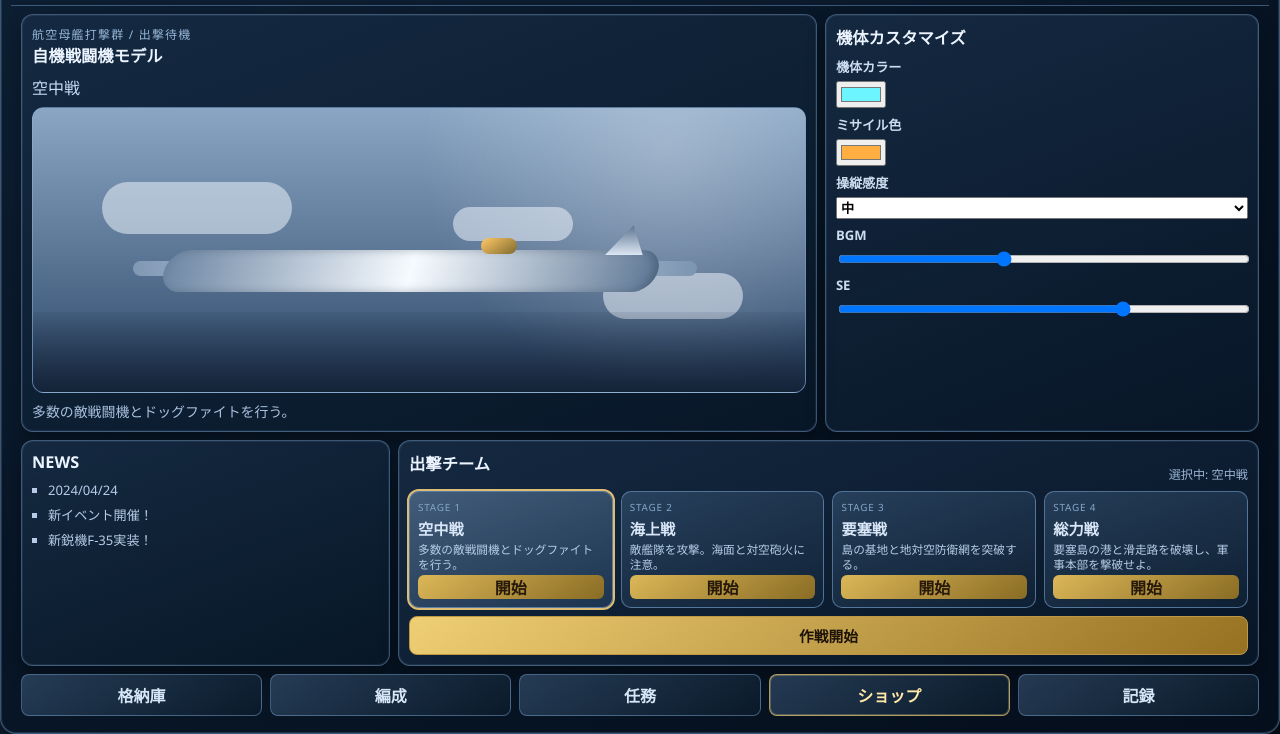
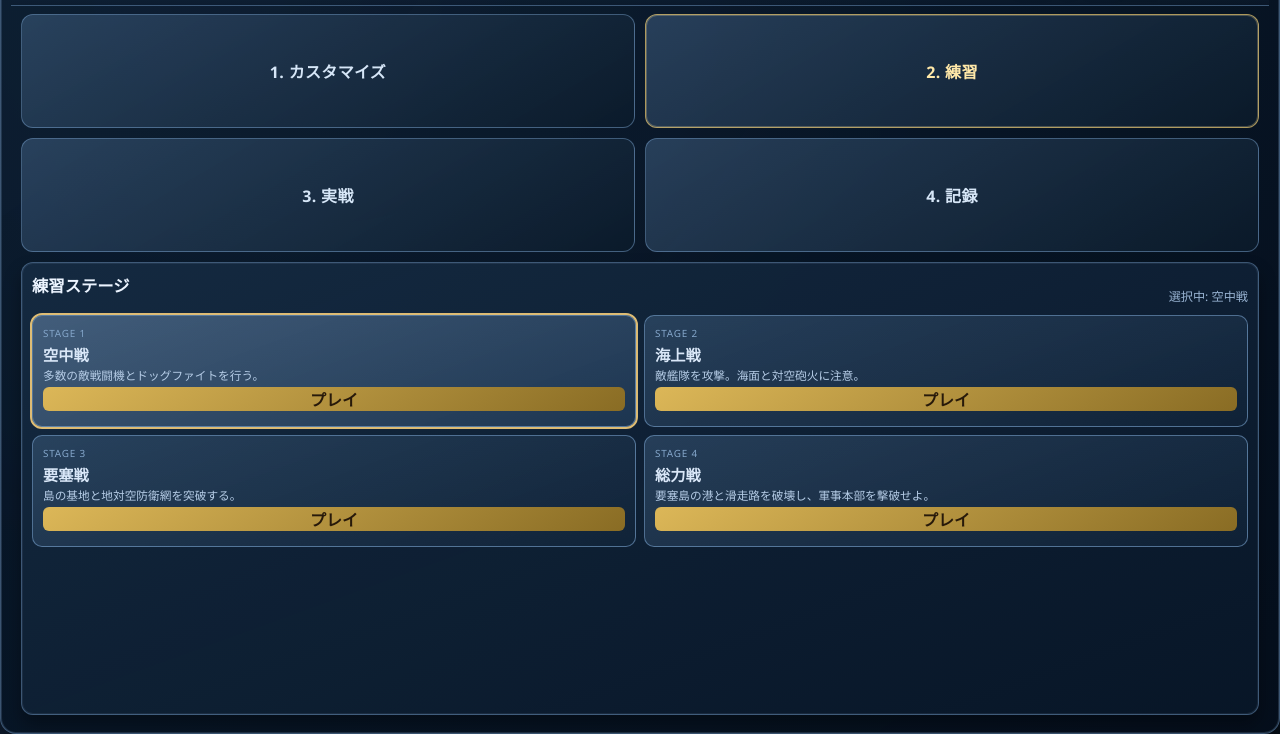
Before and after one commit to Roku-brand/kugun-muso, a website built with Vite: page index.html in a window 1280 px wide. Shown: the part 66-800 px from the top of the page. Built offline with nearby package versions, Linux system fonts and the light colour scheme.

Commit message:
Simplify top screen into four-tab dashboard

```diff
--- a/src/main.js
+++ b/src/main.js
@@ -8,9 +8,30 @@ const STAGES = [
   { id: 'totalWar', name: '総力戦', desc: '要塞島の港と滑走路を破壊し、軍事本部を撃破せよ。' },
 ];
 
+const HOME_TABS = [
+  { id: 'customize', label: '1. カスタマイズ' },
+  { id: 'practice', label: '2. 練習' },
+  { id: 'combat', label: '3. 実戦' },
+  { id: 'records', label: '4. 記録' },
+];
+
+const RECORDS_KEY = 'kugun_records';
+const EMPTY_RECORDS = {
+  sorties: 0,
+  clears: 0,
+  failures: 0,
+  enemyKills: {
+    fighter: 0,
+    ship: 0,
+    turret: 0,
+  },
+};
+
 const app = document.getElementById('app');
 let selectedStage = STAGES[0].id;
 let settings = loadSettings();
+let activeTab = 'practice';
+let records = loadRecords();
 let gameScene = null;
 
 window.addEventListener('gesturestart', (event) => {
@@ -44,29 +65,11 @@ function renderTop() {
       </header>
 
       <main class="home-main">
-        <section class="hero-panel home-panel" id="panel-model"></section>
-        <section class="custom-panel home-panel" id="panel-custom"></section>
+        <section class="dashboard-shell">
+          <nav class="quadrant-tabs" id="quadrant-tabs" aria-label="トップタブ"></nav>
+          <section class="dashboard-panel home-panel" id="dashboard-content"></section>
+        </section>
       </main>
-
-      <section class="bottom-dock">
-        <section class="news-panel home-panel">
-          <h2>NEWS</h2>
-          <ul>
-            <li>2024/04/24</li>
-            <li>新イベント開催！</li>
-            <li>新鋭機F-35実装！</li>
-          </ul>
-        </section>
-        <section class="sortie-panel home-panel" id="panel-stage"></section>
-      </section>
-
-      <nav class="home-nav" aria-label="トップメニュー">
-        <button>格納庫</button>
-        <button>編成</button>
-        <button>任務</button>
-        <button class="active">ショップ</button>
-        <button>記録</button>
-      </nav>
 
       <section class="setting-drawer hidden" id="panel-setting">
         <div class="setting-drawer-head">
@@ -79,10 +82,44 @@ function renderTop() {
   `;
 
   bindSettingDrawer();
-  renderStagePanel();
-  renderModelPanel();
-  renderCustomPanel();
+  renderTabs();
+  renderActiveTab();
   renderSettingPanel();
+}
+
+function renderTabs() {
+  const nav = document.getElementById('quadrant-tabs');
+  nav.innerHTML = HOME_TABS.map((tab) => `
+    <button class="quadrant-tab ${activeTab === tab.id ? 'active' : ''}" data-tab="${tab.id}">${tab.label}</button>
+  `).join('');
+
+  nav.querySelectorAll('.quadrant-tab').forEach((button) => {
+    button.addEventListener('click', () => {
+      activeTab = button.dataset.tab;
+      renderTabs();
+      renderActiveTab();
+    });
+  });
+}
+
+function renderActiveTab() {
+  const content = document.getElementById('dashboard-content');
+  if (activeTab === 'customize') {
+    renderCustomPanel(content);
+    return;
+  }
+
+  if (activeTab === 'practice') {
+    renderPracticePanel(content);
+    return;
+  }
+
+  if (activeTab === 'combat') {
+    renderCombatPanel(content);
+    return;
+  }
+
+  renderRecordsPanel(content);
 }
 
 function bindSettingDrawer() {
@@ -95,11 +132,10 @@ function bindSettingDrawer() {
   });
 }
 
-function renderStagePanel() {
-  const panel = document.getElementById('panel-stage');
+function renderPracticePanel(panel) {
   panel.innerHTML = `
-    <div class="sortie-title-row">
-      <h2>出撃チーム</h2>
+    <div class="panel-title-row">
+      <h2>練習ステージ</h2>
       <p>選択中: ${STAGES.find((stage) => stage.id === selectedStage)?.name}</p>
     </div>
     <div class="stage-button-list">
@@ -109,49 +145,35 @@ function renderStagePanel() {
             <span class="stage-order">STAGE ${index + 1}</span>
             <strong>${s.name}</strong>
             <small>${s.desc}</small>
-            <em>開始</em>
+            <em>プレイ</em>
           </button>
         `,
       ).join('')}
     </div>
-    <button class="sortie-btn" id="start-btn">作戦開始</button>
   `;
 
   panel.querySelectorAll('.stage-card').forEach((card) => {
     card.addEventListener('click', () => {
       selectedStage = card.dataset.stage;
-      renderStagePanel();
-      renderModelPanel();
+      renderPracticePanel(panel);
+      startBattle();
     });
   });
-
-  document.getElementById('start-btn').addEventListener('click', startBattle);
 }
 
-function renderModelPanel() {
-  const selected = STAGES.find((stage) => stage.id === selectedStage);
-  const panel = document.getElementById('panel-model');
+function renderCombatPanel(panel) {
   panel.innerHTML = `
-    <div class="model-heading">
-      <p class="hero-overline">航空母艦打撃群 / 出撃待機</p>
-      <h2>自機戦闘機モデル</h2>
-      <p class="hero-stage">${selected?.name ?? ''}</p>
+    <div class="panel-title-row">
+      <h2>実戦コース</h2>
     </div>
-    <div class="jet-model-view" aria-label="自機戦闘機モデル表示">
-      <div class="jet-cloud cloud-a"></div>
-      <div class="jet-cloud cloud-b"></div>
-      <div class="jet-cloud cloud-c"></div>
-      <div class="jet-wing"></div>
-      <div class="jet-body"></div>
-      <div class="jet-tail"></div>
-      <div class="jet-cockpit"></div>
+    <div class="placeholder-panel">
+      <p>近日公開（デモ）</p>
+      <small>将来的に長編ミッション・本格コースを実装予定です。</small>
     </div>
-    <p class="stage-desc">${selected?.desc ?? ''}</p>
   `;
 }
 
-function renderCustomPanel() {
-  const panel = document.getElementById('panel-custom');
+function renderCustomPanel(panel) {
   panel.innerHTML = `
     <h2>機体カスタマイズ</h2>
     <div class="setting-grid compact">
@@ -177,6 +199,25 @@ function renderCustomPanel() {
     </div>
   `;
   bindSettingInputs(panel);
+}
+
+function renderRecordsPanel(panel) {
+  panel.innerHTML = `
+    <div class="panel-title-row">
+      <h2>戦闘記録</h2>
+    </div>
+    <div class="records-grid">
+      <div class="record-pill"><span>出撃回数</span><strong>${records.sorties}</strong></div>
+      <div class="record-pill"><span>クリア回数</span><strong>${records.clears}</strong></div>
+      <div class="record-pill"><span>失敗回数</span><strong>${records.failures}</strong></div>
+    </div>
+    <h3 class="record-subtitle">敵種別撃墜数</h3>
+    <div class="records-grid">
+      <div class="record-pill"><span>敵戦闘機</span><strong>${records.enemyKills.fighter}</strong></div>
+      <div class="record-pill"><span>敵艦艇</span><strong>${records.enemyKills.ship}</strong></div>
+      <div class="record-pill"><span>対空砲台</span><strong>${records.enemyKills.turret}</strong></div>
+    </div>
+  `;
 }
 
 function renderSettingPanel() {
@@ -288,9 +329,20 @@ async function startBattle() {
     overlayRoot: document.getElementById('overlay'),
     stage: selectedStage,
     settings,
+    onEnemyDestroyed: (enemyType) => {
+      records.enemyKills[enemyType] = (records.enemyKills[enemyType] ?? 0) + 1;
+      saveRecords(records);
+    },
+    onBattleFinished: (success) => {
+      records.sorties += 1;
+      if (success) records.clears += 1;
+      else records.failures += 1;
+      saveRecords(records);
+    },
     onExit: () => {
       gameScene?.dispose();
       gameScene = null;
+      records = loadRecords();
       renderTop();
     },
   });
@@ -309,6 +361,29 @@ function labelDifficulty(v) {
   return { easy: '簡単', normal: 'ふつう', hard: '難しい' }[v];
 }
 
+function loadRecords() {
+  try {
+    const parsed = JSON.parse(localStorage.getItem(RECORDS_KEY));
+    if (!parsed) return structuredClone(EMPTY_RECORDS);
+    return {
+      sorties: Number(parsed.sorties) || 0,
+      clears: Number(parsed.clears) || 0,
+      failures: Number(parsed.failures) || 0,
+      enemyKills: {
+        fighter: Number(parsed.enemyKills?.fighter) || 0,
+        ship: Number(parsed.enemyKills?.ship) || 0,
+        turret: Number(parsed.enemyKills?.turret) || 0,
+      },
+    };
+  } catch {
+    return structuredClone(EMPTY_RECORDS);
+  }
+}
+
+function saveRecords(nextRecords) {
+  localStorage.setItem(RECORDS_KEY, JSON.stringify(nextRecords));
+}
+
 window.addEventListener('beforeunload', () => {
   if (gameScene) gameScene.dispose();
 });
--- a/src/style.css
+++ b/src/style.css
@@ -38,7 +38,7 @@ html, body {
 
 .home-shell {
   display: grid;
-  grid-template-rows: auto 1fr auto auto;
+  grid-template-rows: auto 1fr;
   gap: 8px;
   position: relative;
   background:
@@ -104,13 +104,6 @@ html, body {
   cursor: pointer;
 }
 
-.home-main {
-  min-height: 0;
-  display: grid;
-  grid-template-columns: minmax(0, 1.65fr) minmax(270px, 0.9fr);
-  gap: 8px;
-  padding: 0 10px;
-}
 
 .home-panel {
   background:
@@ -124,117 +117,67 @@ html, body {
 
 .home-panel h2 { margin: 0 0 8px; font-size: 1.02rem; color: #ecf4ff; }
 .hidden { display: none !important; }
-
-.hero-panel {
-  display: grid;
-  grid-template-rows: auto 1fr auto;
-  gap: 8px;
+ .home-main {
+  min-height: 0;
+  padding: 0 10px 10px;
 }
 
-.hero-overline { margin: 0; color: #98b6d8; font-size: 0.75rem; letter-spacing: 0.1em; }
-.hero-stage { margin: 4px 0 0; color: #c7dcf5; }
+.dashboard-shell {
+  height: 100%;
+  display: grid;
+  grid-template-rows: minmax(170px, 34%) minmax(0, 1fr);
+  gap: 10px;
+}
 
-.jet-model-view {
-  position: relative;
+.quadrant-tabs {
+  display: grid;
+  grid-template-columns: repeat(2, minmax(0, 1fr));
+  grid-template-rows: repeat(2, minmax(0, 1fr));
+  gap: 10px;
+}
+
+.quadrant-tab {
+  border: 1px solid rgba(116, 156, 197, 0.5);
   border-radius: 12px;
-  border: 1px solid rgba(133, 170, 211, 0.55);
-  overflow: hidden;
-  background:
-    radial-gradient(circle at 82% 15%, rgba(248, 252, 255, 0.28), transparent 36%),
-    linear-gradient(180deg, #8aa6c4 0%, #5d7797 50%, #2b4667 100%);
+  background: linear-gradient(150deg, rgba(67, 99, 134, 0.52), rgba(11, 27, 43, 0.82));
+  color: #d6e6f7;
+  font-weight: 800;
+  letter-spacing: 0.02em;
+  padding: 12px;
+  cursor: pointer;
 }
-.jet-model-view::after {
-  content: "";
-  position: absolute;
-  inset: auto 0 0;
-  height: 28%;
-  background: linear-gradient(180deg, rgba(31, 53, 79, 0.1), rgba(8, 18, 33, 0.68));
+
+.quadrant-tab.active {
+  border-color: rgba(243, 206, 111, 0.7);
+  box-shadow: inset 0 0 0 1px rgba(250, 227, 162, 0.25);
+  color: #ffe8a8;
 }
-.jet-cloud {
-  position: absolute;
-  border-radius: 999px;
-  background: rgba(242, 247, 255, 0.52);
+
+.dashboard-panel {
+  overflow: auto;
+  display: grid;
+  align-content: start;
+  gap: 10px;
 }
-.cloud-a { width: 190px; height: 52px; top: 26%; left: 9%; }
-.cloud-b { width: 140px; height: 46px; top: 58%; right: 8%; }
-.cloud-c { width: 120px; height: 34px; top: 35%; right: 30%; }
-.jet-wing {
-  position: absolute;
-  width: 73%;
-  height: 15px;
-  top: 54%;
-  left: 13%;
-  border-radius: 999px;
-  background: linear-gradient(90deg, #8198b4, #d9e8f6 52%, #7c95b0);
-}
-.jet-body {
-  position: absolute;
-  width: 64%;
-  height: 42px;
-  top: calc(54% - 11px);
-  left: 17%;
-  border-radius: 999px;
-  transform: skewX(-16deg);
-  background: linear-gradient(90deg, #6e87a4, #f7fbff, #607996);
-  box-shadow: inset -5px 0 8px rgba(49, 67, 90, 0.35);
-}
-.jet-tail {
-  position: absolute;
-  width: 38px;
-  height: 30px;
-  top: calc(54% - 36px);
-  right: 21%;
-  clip-path: polygon(0 100%, 100% 100%, 76% 0);
-  background: linear-gradient(180deg, #5b7390, #dce6f3);
-}
-.jet-cockpit {
-  position: absolute;
-  width: 36px;
-  height: 16px;
-  border-radius: 14px;
-  left: 58%;
-  top: 46%;
-  background: linear-gradient(145deg, #ffc968, #7f6a2e);
-}
-.stage-desc { margin: 0; color: #a9c2de; font-size: 0.87rem; }
 
-.custom-panel { overflow: auto; }
+.panel-title-row { display: flex; align-items: end; justify-content: space-between; gap: 8px; }
+.panel-title-row p { margin: 0; font-size: 0.76rem; color: #98b3d2; }
+
 .setting-grid { display: grid; gap: 8px; grid-template-columns: 1fr; }
-.setting-grid.compact { gap: 7px; }
+.setting-grid.compact { gap: 7px; max-width: 420px; }
 label { display: flex; flex-direction: column; gap: 5px; font-weight: 600; color: #ccddf0; font-size: 0.82rem; }
 input, select, button { font: inherit; }
 input[type='range'] { width: 100%; }
 
-.bottom-dock {
-  padding: 0 10px;
-  display: grid;
-  grid-template-columns: minmax(220px, 0.9fr) minmax(0, 2.1fr);
-  gap: 8px;
-  min-height: 0;
-}
-
-.news-panel ul {
-  list-style: square;
-  margin: 0;
-  padding-left: 16px;
-  color: #b6cce6;
-  display: grid;
-  gap: 6px;
-  font-size: 0.82rem;
-}
-
-.sortie-panel { display: grid; grid-template-rows: auto 1fr auto; gap: 8px; }
-.sortie-title-row { display: flex; align-items: end; justify-content: space-between; gap: 8px; }
-.sortie-title-row p { margin: 0; font-size: 0.76rem; color: #98b3d2; }
-.stage-button-list { display: grid; grid-template-columns: repeat(4, minmax(0, 1fr)); gap: 8px; }
+.stage-button-list { display: grid; grid-template-columns: repeat(2, minmax(0, 1fr)); gap: 8px; }
 .stage-card {
   text-align: left;
   border: 1px solid rgba(117, 157, 199, 0.62);
-  padding: 8px;
+  padding: 10px;
   border-radius: 10px;
   cursor: pointer;
   background: linear-gradient(160deg, rgba(101, 142, 184, 0.28), rgba(19, 39, 61, 0.55));
-  min-height: 98px;
+  min-height: 112px;
   display: grid;
   gap: 3px;
   color: #d9e7f8;
@@ -258,6 +201,44 @@ input[type='range'] { width: 100%; }
   background: linear-gradient(160deg, rgba(138, 174, 214, 0.4), rgba(35, 62, 92, 0.7));
 }
 
+.placeholder-panel {
+  min-height: 180px;
+  border: 1px dashed rgba(138, 172, 210, 0.5);
+  border-radius: 12px;
+  display: grid;
+  place-items: center;
+  text-align: center;
+  padding: 18px;
+  background: rgba(7, 20, 34, 0.45);
+}
+.placeholder-panel p {
+  margin: 0;
+  font-size: 1.3rem;
+  font-weight: 800;
+  color: #ffe8a8;
+}
+.placeholder-panel small {
+  margin-top: 6px;
+  color: #b8d0ea;
+}
+
+.records-grid {
+  display: grid;
+  grid-template-columns: repeat(3, minmax(0, 1fr));
+  gap: 8px;
+}
+.record-pill {
+  border: 1px solid rgba(120, 160, 202, 0.52);
+  border-radius: 10px;
+  padding: 10px;
+  display: grid;
+  gap: 4px;
+  background: linear-gradient(160deg, rgba(68, 103, 138, 0.26), rgba(11, 28, 45, 0.7));
+}
+.record-pill span { color: #aac4de; font-size: 0.78rem; }
+.record-pill strong { font-size: 1.2rem; color: #eef6ff; }
+.record-subtitle { margin: 4px 0 0; font-size: 0.95rem; color: #dcecff; }
+
 .sortie-btn, .reset-btn {
   background: linear-gradient(140deg, #efcf75, #967121);
   border: 1px solid #be9745;
@@ -267,28 +248,6 @@ input[type='range'] { width: 100%; }
   font-weight: 800;
   font-size: 0.92rem;
   cursor: pointer;
-}
-
-.home-nav {
-  padding: 0 10px 9px;
-  display: grid;
-  grid-template-columns: repeat(5, 1fr);
-  gap: 8px;
-}
-
-.home-nav button {
-  border: 1px solid rgba(116, 156, 197, 0.5);
-  border-radius: 8px;
-  background: linear-gradient(150deg, rgba(67, 99, 134, 0.52), rgba(11, 27, 43, 0.82));
-  color: #d6e6f7;
-  font-weight: 700;
-  padding: 8px;
-}
-
-.home-nav button.active {
-  border-color: rgba(243, 206, 111, 0.7);
-  box-shadow: inset 0 0 0 1px rgba(250, 227, 162, 0.25);
-  color: #ffe8a8;
 }
 
 .setting-drawer {
@@ -322,9 +281,12 @@ input[type='range'] { width: 100%; }
 }
 
 @media (max-width: 1100px) {
-  .stage-button-list { grid-template-columns: repeat(2, minmax(0, 1fr)); }
-  .home-main { grid-template-columns: 1fr; }
-  .bottom-dock { grid-template-columns: 1fr; }
+  .dashboard-shell { grid-template-rows: minmax(160px, 38%) minmax(0, 1fr); }
+}
+
+@media (max-width: 760px) {
+  .records-grid,
+  .stage-button-list { grid-template-columns: 1fr; }
 }
 
 #battle-root { width: 100%; height: 100%; position: relative; }
```
Also changed, not shown: src/game/GameScene.js (+10 -2 lines).
